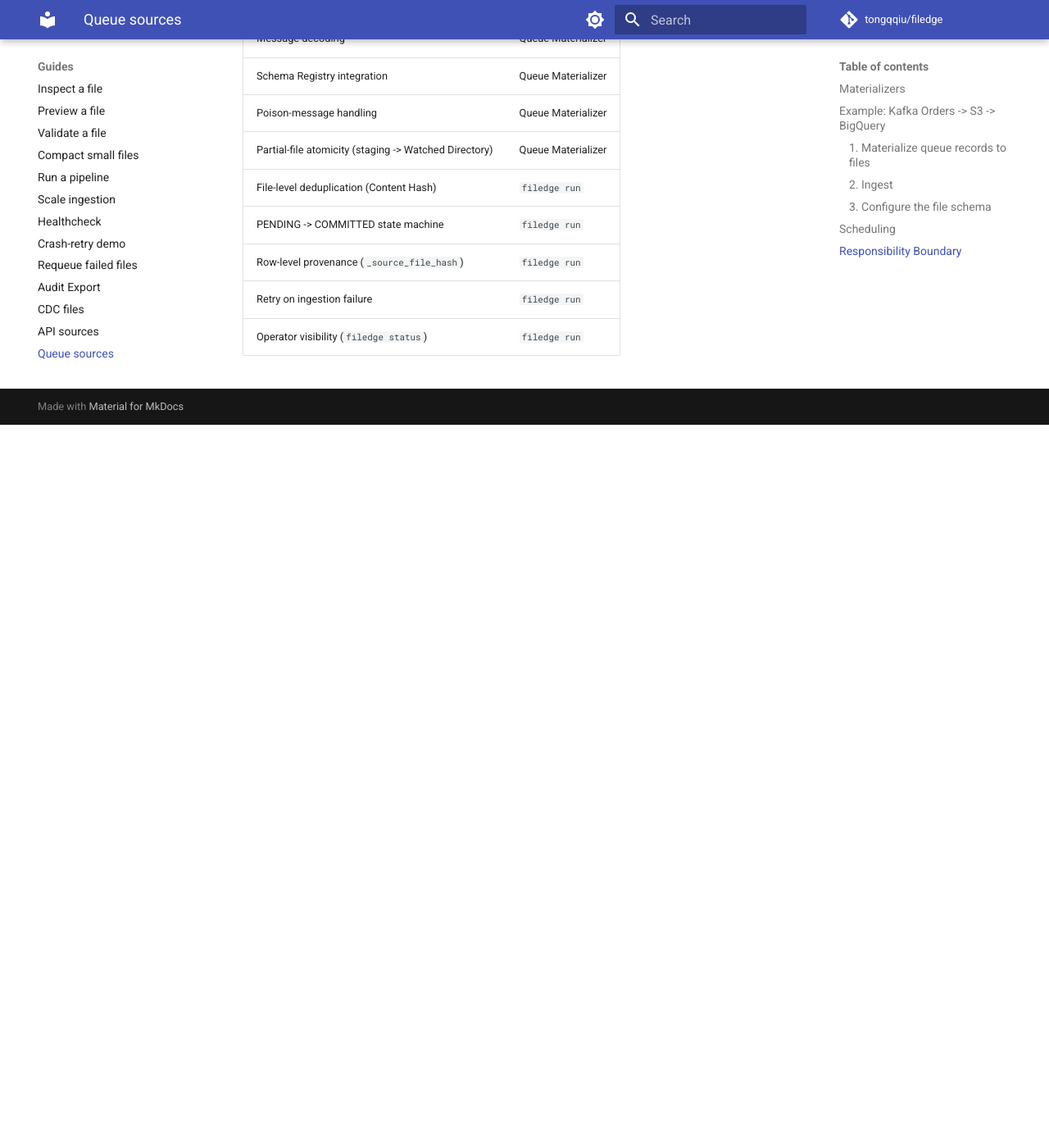
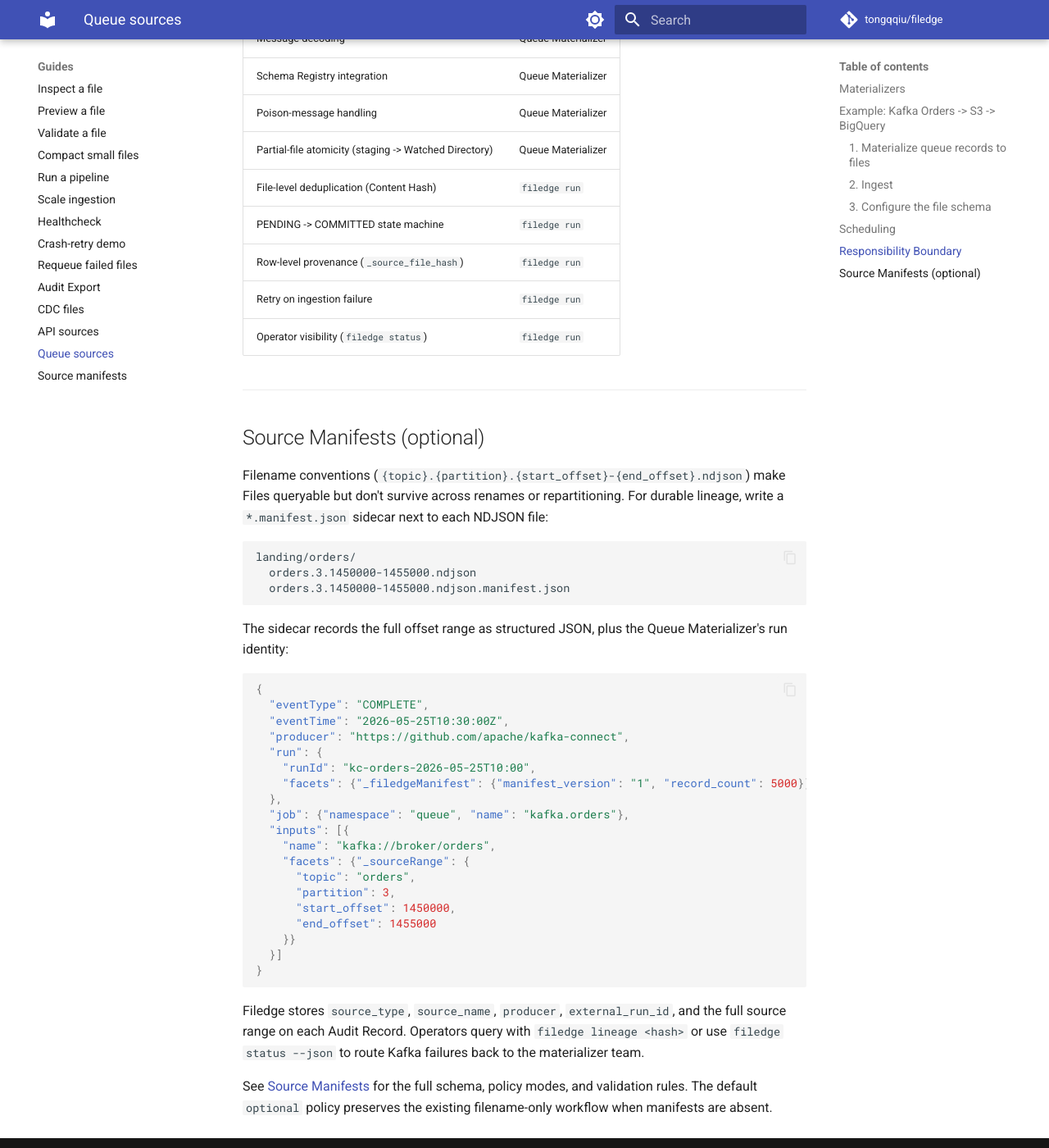
Before and after one commit to tongqqiu/filedge, an MkDocs documentation site: the page built from docs/guides/queue-sources.md, in a window 1280 px wide and 1400 px high, scrolled down 3220 px. Shown: the whole window at 82% size. Built offline with MkDocs 1.6.1 and Material for MkDocs 9.7.7, drawn with Linux system fonts in a browser that asks for light colours; comment, search, counter and statistics services are not loaded; before the commit the page ends 3738 px from its top, so only the background shows below that.

Commit message:
docs(source-manifest): schema reference, policy modes, source examples
Closes the implementation cycle for PRD #89: the operator-facing
documentation for Source Manifests (slice 8 / #107).

New guide (`docs/guides/source-manifests.md`):

- Responsibility-boundary table contrasting Filedge with the external
  Fetcher / Queue Materializer / sync job. Reinforces ADR-0005,
  ADR-0006, ADR-0007 by linking rather than restating.
- Sidecar convention (`<data-file>.manifest.json`, co-located).
- Full OpenLineage-shaped schema reference with a worked example.
- Field-by-field table mapping OpenLineage RunEvent fields to
  Filedge's stored common fields, plus the raw payload column for
  source-specific facets.
- `source_manifest:` policy modes (disabled / optional / required)
  with the operational use-case for each.
- The five validation error categories and the audit-record error
  format (`category: manifest_path`) so upstream tool owners can
  locate the artifact to repair.
- `filedge lineage` usage (hash, filename, disambiguation, --json).
- Pointer to `filedge status --json` source-metadata routing.
- One worked example per source type: API (Stripe via dlt), queue
  (Kafka via Kafka Connect), SFTP (rclone), and vendor export
  (Salesforce bulk).
- Cross-link to ADR-0011 noting that OpenLineage emission downstream
  is deliberately out of scope.

Integrations:

- `docs/guides/api-sources.md` — appended "Source Manifests
  (optional)" section with a Stripe cursor-window example and link to
  the new guide.
- `docs/guides/queue-sources.md` — appended a Kafka offset-range
  manifest example contrasting it with the filename-only convention,
  plus link to the new guide.
- `docs/index.md` — `filedge lineage` added to the Toolbox table;
  Source Manifests linked from Quick Links.
- `mkdocs.yml` — new guide added to the Guides nav.

No new SFTP guide (none exists yet); the SFTP example lives inside
the new source-manifests guide alongside the others.

Closes #107.

Co-Authored-By: Claude Opus 4.7 <noreply@anthropic.com>

````diff
--- a/docs/guides/queue-sources.md
+++ b/docs/guides/queue-sources.md
@@ -138,3 +138,43 @@ For lower latency, run `filedge run` more frequently or partition the Watched Di
 | Row-level provenance (`_source_file_hash`) | `filedge run` |
 | Retry on ingestion failure | `filedge run` |
 | Operator visibility (`filedge status`) | `filedge run` |
+
+---
+
+## Source Manifests (optional)
+
+Filename conventions (`{topic}.{partition}.{start_offset}-{end_offset}.ndjson`) make Files queryable but don't survive across renames or repartitioning. For durable lineage, write a `*.manifest.json` sidecar next to each NDJSON file:
+
+```
+landing/orders/
+  orders.3.1450000-1455000.ndjson
+  orders.3.1450000-1455000.ndjson.manifest.json
+```
+
+The sidecar records the full offset range as structured JSON, plus the Queue Materializer's run identity:
+
+```json
+{
+  "eventType": "COMPLETE",
+  "eventTime": "2026-05-25T10:30:00Z",
+  "producer": "https://github.com/apache/kafka-connect",
+  "run": {
+    "runId": "kc-orders-2026-05-25T10:00",
+    "facets": {"_filedgeManifest": {"manifest_version": "1", "record_count": 5000}}
+  },
+  "job": {"namespace": "queue", "name": "kafka.orders"},
+  "inputs": [{
+    "name": "kafka://broker/orders",
+    "facets": {"_sourceRange": {
+      "topic": "orders",
+      "partition": 3,
+      "start_offset": 1450000,
+      "end_offset": 1455000
+    }}
+  }]
+}
+```
+
+Filedge stores `source_type`, `source_name`, `producer`, `external_run_id`, and the full source range on each Audit Record. Operators query with `filedge lineage <hash>` or use `filedge status --json` to route Kafka failures back to the materializer team.
+
+See [Source Manifests](source-manifests.md) for the full schema, policy modes, and validation rules. The default `optional` policy preserves the existing filename-only workflow when manifests are absent.
--- a/mkdocs.yml
+++ b/mkdocs.yml
@@ -56,6 +56,7 @@ nav:
     - CDC files: guides/cdc-files.md
     - API sources: guides/api-sources.md
     - Queue sources: guides/queue-sources.md
+    - Source manifests: guides/source-manifests.md
   - Reference:
     - pipeline.yaml: reference/pipeline-yaml.md
     - CLI commands: reference/cli.md
````
Also changed, not shown: docs/guides/api-sources.md (+37 -0 lines), docs/guides/source-manifests.md (added, +260 -0 lines), docs/index.md (+2 -0 lines).
